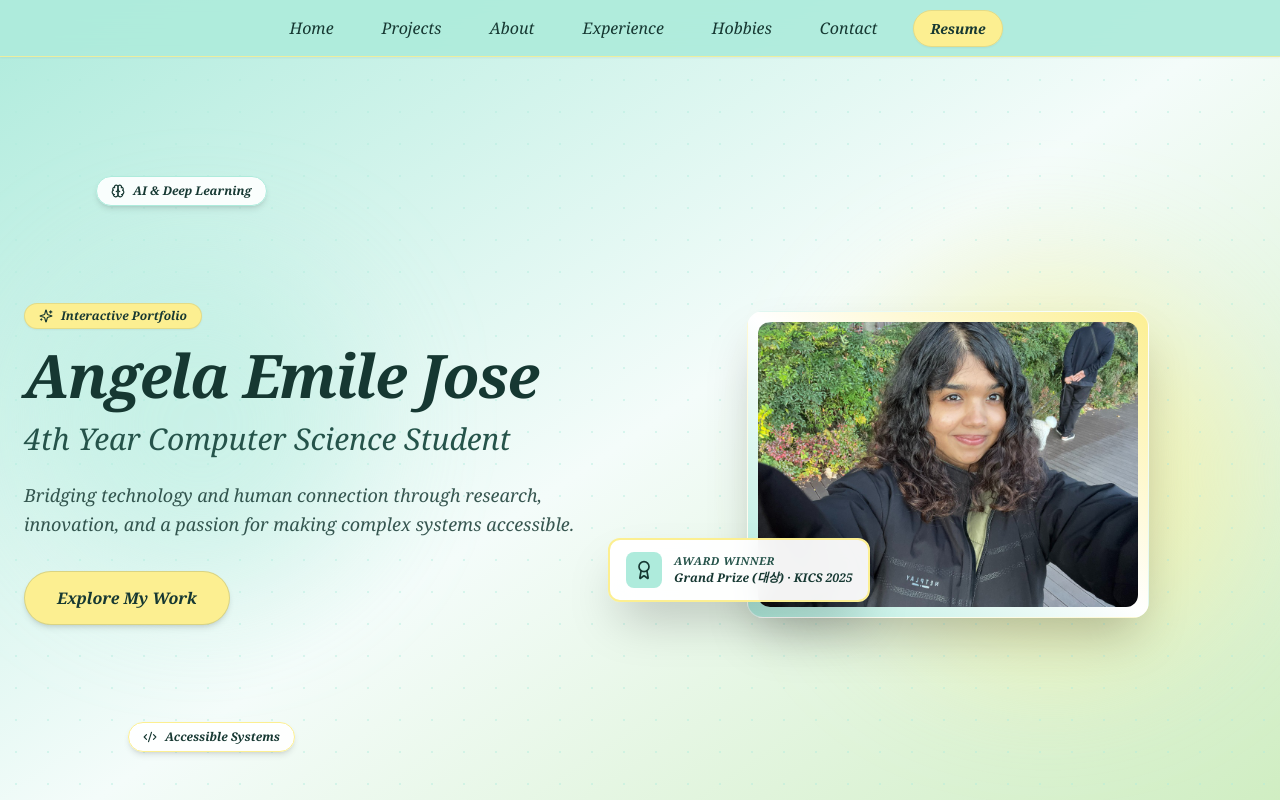
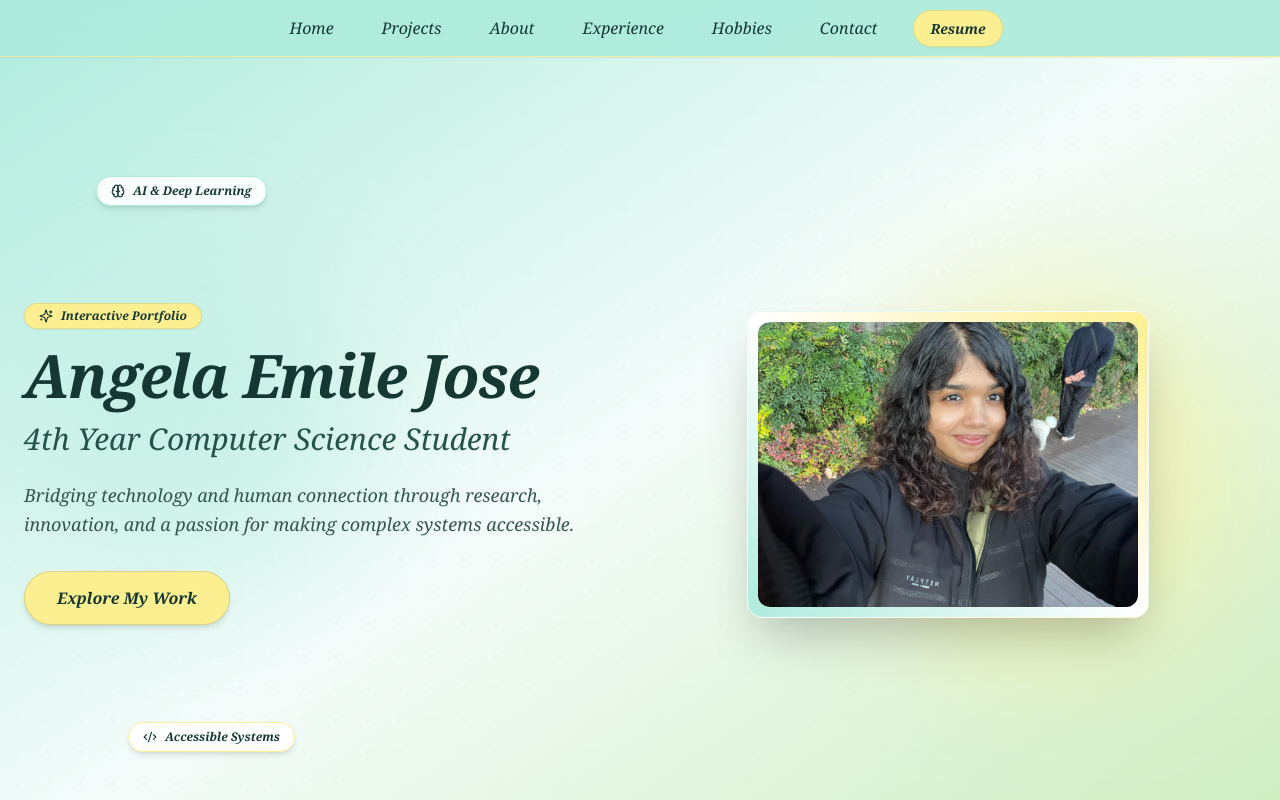
Before and after one commit to AngelaEmileJose/Personal-Portfolio, a Next.js app: page / in a window 1280 px wide. Shown: the top 800 px of the page. Built offline with nearby package versions, Linux system fonts and the light colour scheme.

Commit message:
Remove Grand Prize KICS 2025 floating badge from hero photo

```diff
--- a/app/components/Hero.tsx
+++ b/app/components/Hero.tsx
@@ -2,7 +2,7 @@
 
 import Image from "next/image"
 import { motion } from "framer-motion"
-import { Award, Sparkles, Code2, Brain } from "lucide-react"
+import { Sparkles, Code2, Brain } from "lucide-react"
 import { ParallaxContainer, ParallaxLayer } from "@/components/animations/MouseParallax"
 
 export default function Hero() {
@@ -115,22 +115,7 @@ export default function Hero() {
               </div>
             </ParallaxLayer>
 
-            {/* Foreground Floating Badge (factor 0.11 - highest parallax response) */}
-            <ParallaxLayer
-              factor={0.11}
-              factorY={0.09}
-              className="absolute -bottom-6 -left-4 sm:bottom-4 sm:-left-8 z-20"
-            >
-              <div className="flex items-center gap-3 px-4 py-3 rounded-xl bg-white/95 backdrop-blur-md text-[#163832] shadow-2xl border-2 border-[#FCEF91]">
-                <div className="p-2 rounded-lg bg-[#AEEBDC] text-[#163832]">
-                  <Award className="w-5 h-5" />
-                </div>
-                <div>
-                  <div className="text-[11px] font-bold uppercase tracking-wider text-[#25534A]">Award Winner</div>
-                  <div className="text-xs font-extrabold text-[#163832]">Grand Prize (대상) · KICS 2025</div>
-                </div>
-              </div>
-            </ParallaxLayer>
+
           </motion.div>
         </div>
       </ParallaxContainer>
```
